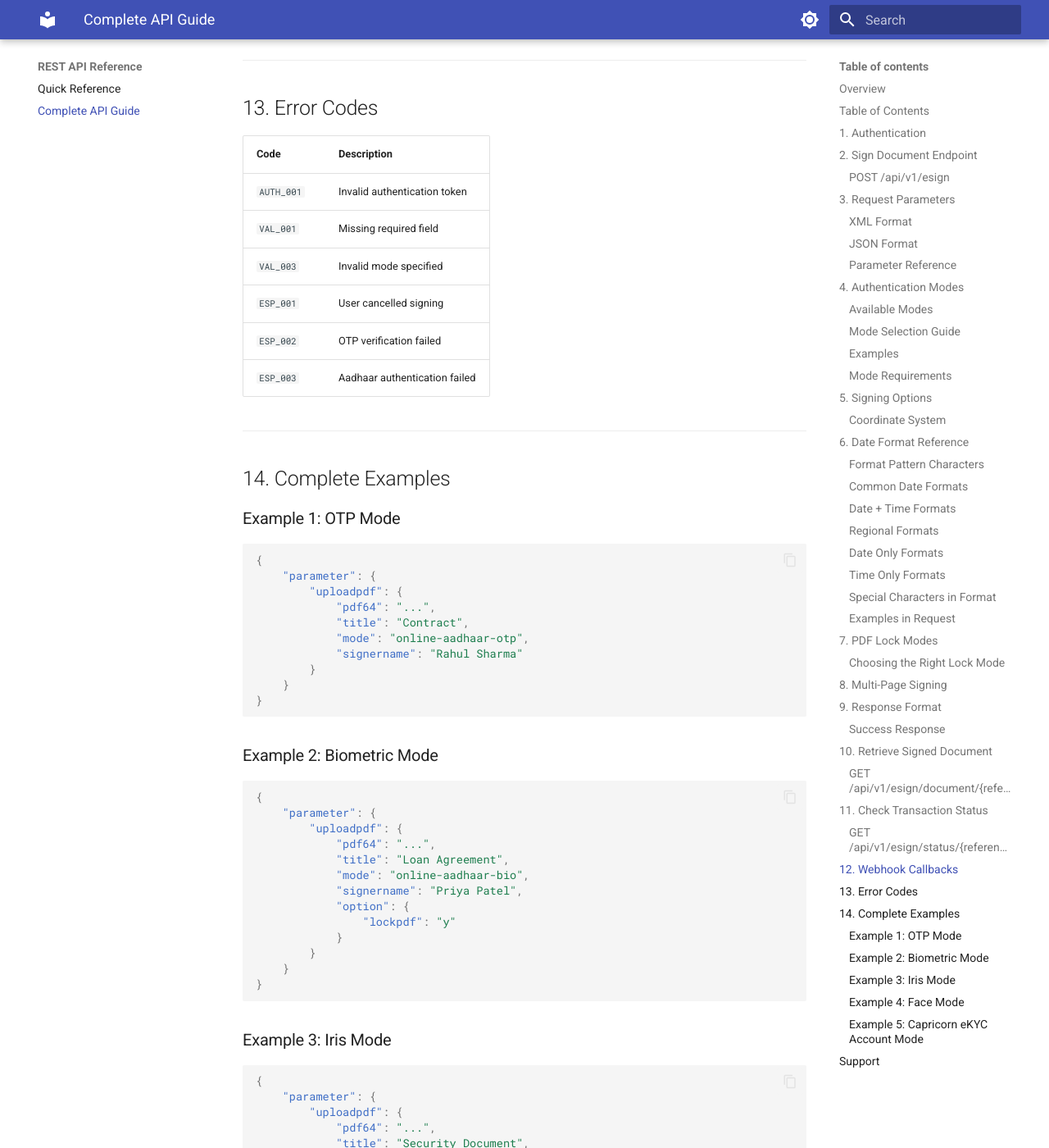
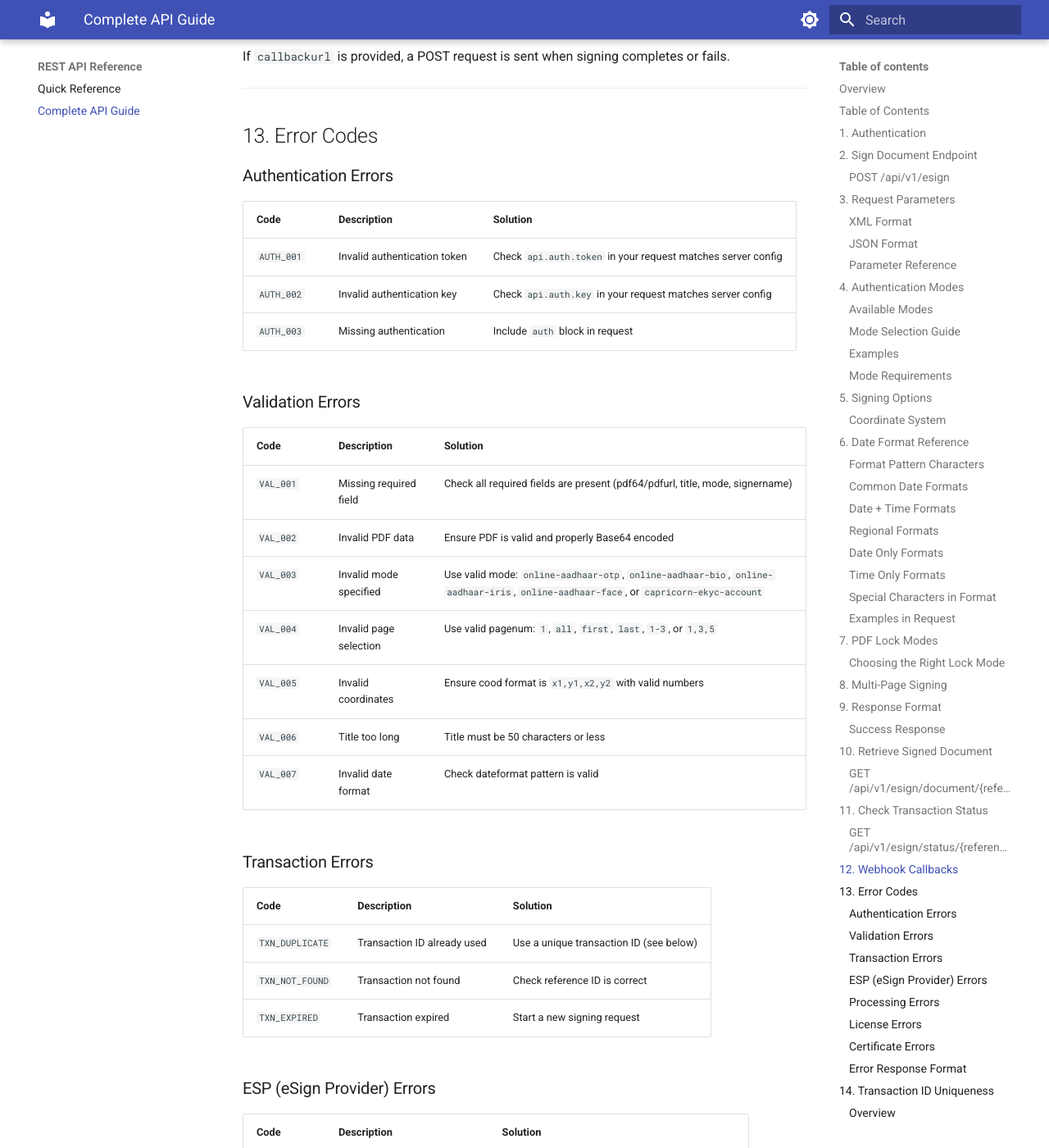
Before and after one commit to rashmeet-3/esign-docs, an MkDocs documentation site: the page built from docs/esign-api-guide.md, in a window 1280 px wide and 1400 px high, scrolled down 13894 px. Shown: the whole window at 82% size. Built offline with MkDocs 1.6.1 and Material for MkDocs 9.7.7, drawn with Linux system fonts in a browser that asks for light colours; the version menu is left out; some of the changed text lies outside the part shown.

Commit message:
Updates in documentation 12

````diff
--- a/docs/esign-api-guide.md
+++ b/docs/esign-api-guide.md
@@ -27,7 +27,8 @@ The eSign API provides a REST interface for digitally signing PDF documents usin
 11. [Check Transaction Status](#11-check-transaction-status)
 12. [Webhook Callbacks](#12-webhook-callbacks)
 13. [Error Codes](#13-error-codes)
-14. [Complete Examples](#14-complete-examples)
+14. [Transaction ID Uniqueness](#14-transaction-id-uniqueness)
+15. [Complete Examples](#15-complete-examples)
 
 ---
 
@@ -471,18 +472,133 @@ If `callbackurl` is provided, a POST request is sent when signing completes or f
 
 ## 13. Error Codes
 
-| Code | Description |
-|------|-------------|
-| `AUTH_001` | Invalid authentication token |
-| `VAL_001` | Missing required field |
-| `VAL_003` | Invalid mode specified |
-| `ESP_001` | User cancelled signing |
-| `ESP_002` | OTP verification failed |
-| `ESP_003` | Aadhaar authentication failed |
+### Authentication Errors
+
+| Code | Description | Solution |
+|------|-------------|----------|
+| `AUTH_001` | Invalid authentication token | Check `api.auth.token` in your request matches server config |
+| `AUTH_002` | Invalid authentication key | Check `api.auth.key` in your request matches server config |
+| `AUTH_003` | Missing authentication | Include `auth` block in request |
+
+### Validation Errors
+
+| Code | Description | Solution |
+|------|-------------|----------|
+| `VAL_001` | Missing required field | Check all required fields are present (pdf64/pdfurl, title, mode, signername) |
+| `VAL_002` | Invalid PDF data | Ensure PDF is valid and properly Base64 encoded |
+| `VAL_003` | Invalid mode specified | Use valid mode: `online-aadhaar-otp`, `online-aadhaar-bio`, `online-aadhaar-iris`, `online-aadhaar-face`, or `capricorn-ekyc-account` |
+| `VAL_004` | Invalid page selection | Use valid pagenum: `1`, `all`, `first`, `last`, `1-3`, or `1,3,5` |
+| `VAL_005` | Invalid coordinates | Ensure cood format is `x1,y1,x2,y2` with valid numbers |
+| `VAL_006` | Title too long | Title must be 50 characters or less |
+| `VAL_007` | Invalid date format | Check dateformat pattern is valid |
+
+### Transaction Errors
+
+| Code | Description | Solution |
+|------|-------------|----------|
+| `TXN_DUPLICATE` | Transaction ID already used | Use a unique transaction ID (see below) |
+| `TXN_NOT_FOUND` | Transaction not found | Check reference ID is correct |
+| `TXN_EXPIRED` | Transaction expired | Start a new signing request |
+
+### ESP (eSign Provider) Errors
+
+| Code | Description | Solution |
+|------|-------------|----------|
+| `ESP_001` | User cancelled signing | User chose to cancel - no action needed |
+| `ESP_002` | OTP verification failed | User entered wrong OTP - retry signing |
+| `ESP_003` | Aadhaar authentication failed | Aadhaar verification failed - check Aadhaar details |
+| `ESP_004` | ESP server unavailable | ESP server down - retry later |
+| `ESP_005` | ESP callback failed | Check callback URL is accessible |
+| `ESP_006` | Signature generation failed | Contact ESP provider |
+
+### Processing Errors
+
+| Code | Description | Solution |
+|------|-------------|----------|
+| `PROC_001` | PDF data required | Provide either `pdf64` or `pdfurl` |
+| `PROC_002` | Unsupported authentication mode | Use supported mode for your ESP configuration |
+| `PROC_003` | PDF processing failed | Check PDF is not corrupted or password protected |
+| `PROC_004` | Signature embedding failed | Contact support |
+
+### License Errors
+
+| Code | Description | Solution |
+|------|-------------|----------|
+| `LIC_001` | License file not found | Place `eSignLicense` in `config/` folder |
+| `LIC_002` | License expired | Contact Capricorn for license renewal |
+| `LIC_003` | License invalid | Check license file is correct |
+
+### Certificate Errors
+
+| Code | Description | Solution |
+|------|-------------|----------|
+| `CERT_001` | Certificate file not found | Place `privatekey.pfx` in `config/` folder |
+| `CERT_002` | Certificate password incorrect | Check `esign.certificate.password` in config |
+| `CERT_003` | Certificate expired | Contact Capricorn for certificate renewal |
+
+### Error Response Format
+
+**JSON Error Response:**
+```json
+{
+    "success": "FAIL",
+    "errorcode": "TXN_DUPLICATE",
+    "errormessage": "Transaction ID 'ORDER-12345' has already been used for a completed signing. Each transaction ID can only be used once. Please use a unique transaction ID."
+}
+```
+
+**XML Error Response:**
+```xml
+<?xml version="1.0" encoding="UTF-8"?>
+<response>
+    <success>FAIL</success>
+    <errorcode>TXN_DUPLICATE</errorcode>
+    <errormessage>Transaction ID 'ORDER-12345' has already been used for a completed signing. Each transaction ID can only be used once. Please use a unique transaction ID.</errormessage>
+</response>
+```
 
 ---
 
-## 14. Complete Examples
+## 14. Transaction ID Uniqueness
+
+### Overview
+
+Once a PDF is successfully signed with a transaction ID (`txn`), that ID **cannot be used again**. This prevents duplicate signing and ensures each transaction is unique.
+
+### How It Works
+
+1. You send a request with `txn: "ORDER-12345"`
+2. User completes signing successfully
+3. Transaction `ORDER-12345` is marked as **COMPLETED**
+4. Any future request with `txn: "ORDER-12345"` returns `TXN_DUPLICATE` error
+
+### Best Practices for Transaction IDs
+
+| Practice | Example |
+|----------|---------|
+| Use unique identifiers | `ORDER-12345`, `INV-2025-001`, `CONTRACT-ABC123` |
+| Include timestamp | `DOC-20251215-143052-001` |
+| Use UUID | `550e8400-e29b-41d4-a716-446655440000` |
+| Prefix by document type | `LOAN-001`, `KYC-002`, `AGREEMENT-003` |
+
+### Handling TXN_DUPLICATE Error
+
+```javascript
+// JavaScript example
+try {
+    const result = await client.signDocument(request);
+} catch (error) {
+    if (error.code === 'TXN_DUPLICATE') {
+        // Generate new transaction ID and retry
+        request.txn = generateUniqueId();
+        const result = await client.signDocument(request);
+    }
+}
+```
+
+---
+
+## 15. Complete Examples
 
 ### Example 1: OTP Mode
 
````
